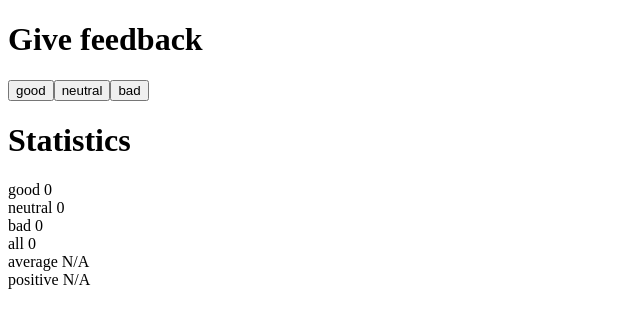
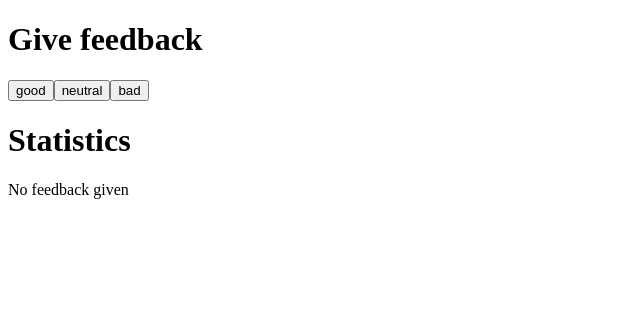
Before and after one commit to keyxcode/fso-part1, a React (Create React App) app in the folder unicafe/: page / in a window 1280 px wide. Shown: the top 328 px of the page, without its empty margins (0-640 px from the left). Built offline with nearby package versions, Linux system fonts and the light colour scheme.

Commit message:
Solution 1.9 Dislay message when no feedback given

```diff
--- a/unicafe/src/App.js
+++ b/unicafe/src/App.js
@@ -21,13 +21,10 @@ const App = () => {
   const increaseBadRating = () => setBad(bad + 1);
 
   const totalRatings = good + neutral + bad;
-  const averageRating = totalRatings
-    ? (good * 1 + neutral * 0 + bad * -1) / totalRatings
-    : "N/A";
-  const positivePercentage = totalRatings
-    ? `${(good / totalRatings) * 100} %`
-    : "N/A";
+  const averageRating = (good * 1 + neutral * 0 + bad * -1) / totalRatings;
+  const positivePercentage = (good / totalRatings) * 100;
 
+  if (totalRatings !== 0) {
     return (
       <div>
         <h1>Give feedback</h1>
@@ -43,6 +40,18 @@ const App = () => {
         <Stats statName="positive" statNum={positivePercentage} />
       </div>
     );
+  } else {
+    return (
+      <div>
+        <h1>Give feedback</h1>
+        <Button handleClick={increaseGoodRating} text="good" />
+        <Button handleClick={increaseNeutralRating} text="neutral" />
+        <Button handleClick={increaseBadRating} text="bad" />
+        <h1>Statistics</h1>
+        No feedback given
+      </div>
+    );
+  }
 };
 
 export default App;
```
Lines whose indentation alone changed are shown as unchanged.
